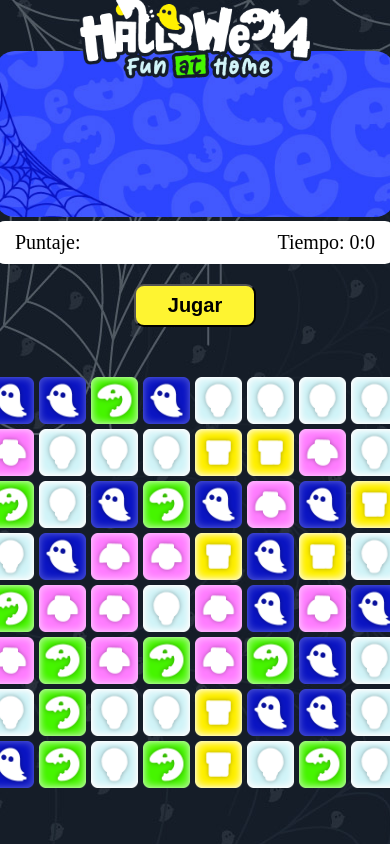
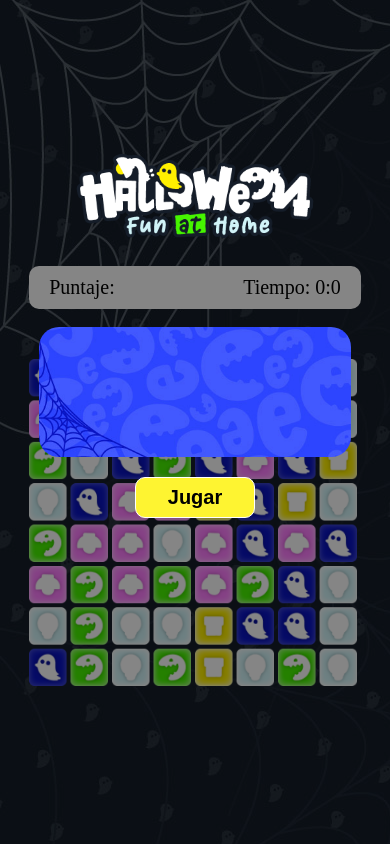
Before and after one commit to javalencis/candy-crush-mic, a plain HTML site: page index.html in a window 390 px wide. Drawn offline with Linux system fonts and the light colour scheme.

Commit message:
Version mobile

```diff
--- a/index.html
+++ b/index.html
@@ -9,7 +9,7 @@
     </head>
     <body>
         <div class="container-info">
-            <div class="">
+            <div>
 
                 <img src="./assets/imgs/bginfo.jpg" alt="" />
                 <div class="info-logo">
@@ -26,7 +26,26 @@
                     </div>
                 </div>
             </div>
-            <button id="bt-play">Jugar</button>
+            <button class="bt-play">Jugar</button>
+        </div>
+        <div class="container-info-mobile">
+            <div class="info-logo">
+                <img src="./assets/imgs/logo.png" alt="" />
+            </div>
+            <div class="info-time">
+                <div class="info-score">
+                    <p>Puntaje: </p>
+                    <p class="score"></p>
+                </div>
+                <div class="time">
+                    <p>Tiempo:</p>
+                    <p class="time-var">0:0</p>
+                </div>
+            </div>
+            <div class="overlay-info">
+                <img src="./assets/imgs/bginfo.jpg" alt="" />
+                <button class="bt-play-mob">Jugar</button>
+            </div>
         </div>
         <canvas id="gameCanvas"></canvas>
         <script src="script.js"></script>
--- a/script.js
+++ b/script.js
@@ -1,8 +1,10 @@
 const canvas = document.getElementById('gameCanvas');
 const ctx = canvas.getContext('2d');
 
-const btPlay = document.getElementById('bt-play')
-
+const btPlay = document.querySelector('.bt-play')
+const btPlayMob = document.querySelector('.bt-play-mob')
+const overlayInfo = document.querySelector('.overlay-info')
+const infoTime = document.querySelector('.info-time')
 canvas.width = 416;
 canvas.height = 416;
 
@@ -298,15 +300,25 @@ function animateSwap(tile1, tile2, callback) {
 
 
 function playGame(){
+
     if(gameStarted) return
+
     gameStarted = true;
-
     let toRemove = detectCombinations();
     removeCombinations(toRemove)
     animateDropTiles(() => {
         // Aquí se detectan combinaciones después de la primera caída
         processAfterDrop();
     });
+}
+
+function playGameMob(){
+    if(overlayInfo){
+        overlayInfo.style.display = 'none'
+
+    }
+
+    playGame()
 }
 
 
@@ -393,6 +405,8 @@ canvas.addEventListener('touchstart', handleTouchStart);
 canvas.addEventListener('touchmove', handleTouchMove);
 canvas.addEventListener('touchend', handleTouchEnd);
 btPlay.addEventListener('click',playGame)
+btPlayMob.addEventListener('click',playGameMob)
+
 // Función para inicializar el juego
 function initGame() {
     loadImages().then((loadedImages) => {
--- a/styles.css
+++ b/styles.css
@@ -1,5 +1,5 @@
 /* styles.css */
-*{
+* {
     margin: 0;
     padding: 0;
     box-sizing: border-box;
@@ -12,48 +12,44 @@ body {
     align-items: center;
     height: 100vh;
     gap: 50px;
-    background-image: url('./assets/imgs/bgdesktop.jpg');
+    background-image: url("./assets/imgs/bgdesktop.jpg");
 }
-.container-info{
+.container-info {
     position: relative;
 
     width: 400px;
     text-align: center;
-
 }
 
-.container-info img{
+.container-info img {
     width: 100%;
     border-radius: 20px;
 }
-.info-logo{
+.info-logo {
     position: absolute;
     top: -20%;
     left: 50px;
     width: 300px;
 }
-.info-logo img{
-    width:100% ;
-
+.info-logo img {
+    width: 100%;
 }
-.info-time{
-
+.info-time {
     background-color: #fff;
     display: flex;
     justify-content: space-between;
     font-size: 20px;
     padding: 10px 20px;
     border-radius: 10px;
-
-
 }
 
-.info-time .time{
+.info-time .time {
     display: flex;
     gap: 5px;
 }
 
-.container-info button{
+.bt-play,
+.bt-play-mob{
     background-color: #fef431;
     font-size: 20px;
     padding: 8px 32px;
@@ -61,10 +57,68 @@ body {
     margin-top: 20px;
     font-weight: bold;
     cursor: pointer;
+    border: 1px solid #fff;
+}
+.container-info-mobile {
+    display: none;
 }
 
-@media (max-width:930px) {
-    body{
+@media (max-width: 930px) {
+    body {
         flex-direction: column;
     }
+    .container-info {
+        display: none;
+    }
+    .container-info-mobile {
+        display: block;
+        width: 100%;
+    }
+    .info-logo {
+        position: relative;
+        margin: 0 auto;
+        top: 0;
+        left: 0;
+        margin-bottom: 24px;
+        z-index: 20;
+    }
+    .info-time {
+        width: 416px;
+        margin: 0 auto;
+
+    }
+    .overlay-info {
+        position: absolute;
+        background-color: #0000007a;
+        top: 0;
+        bottom: 0;
+        right: 0;
+        left: 0;
+        display: flex;
+        justify-content: center;
+        align-items: center;
+        flex-direction: column;
+        z-index: 10;
+    }
+
+    .overlay-info img {
+
+        border-radius: 20px;
+    }
 }
+
+@media (max-width:600px) {
+    .overlay-info img{
+        width: 80%;
+    }
+}
+
+
+@media (max-width:480px) {
+    canvas{
+        width: 85%;
+    }
+    .info-time{
+        width: 85%;
+    }
+}
```
